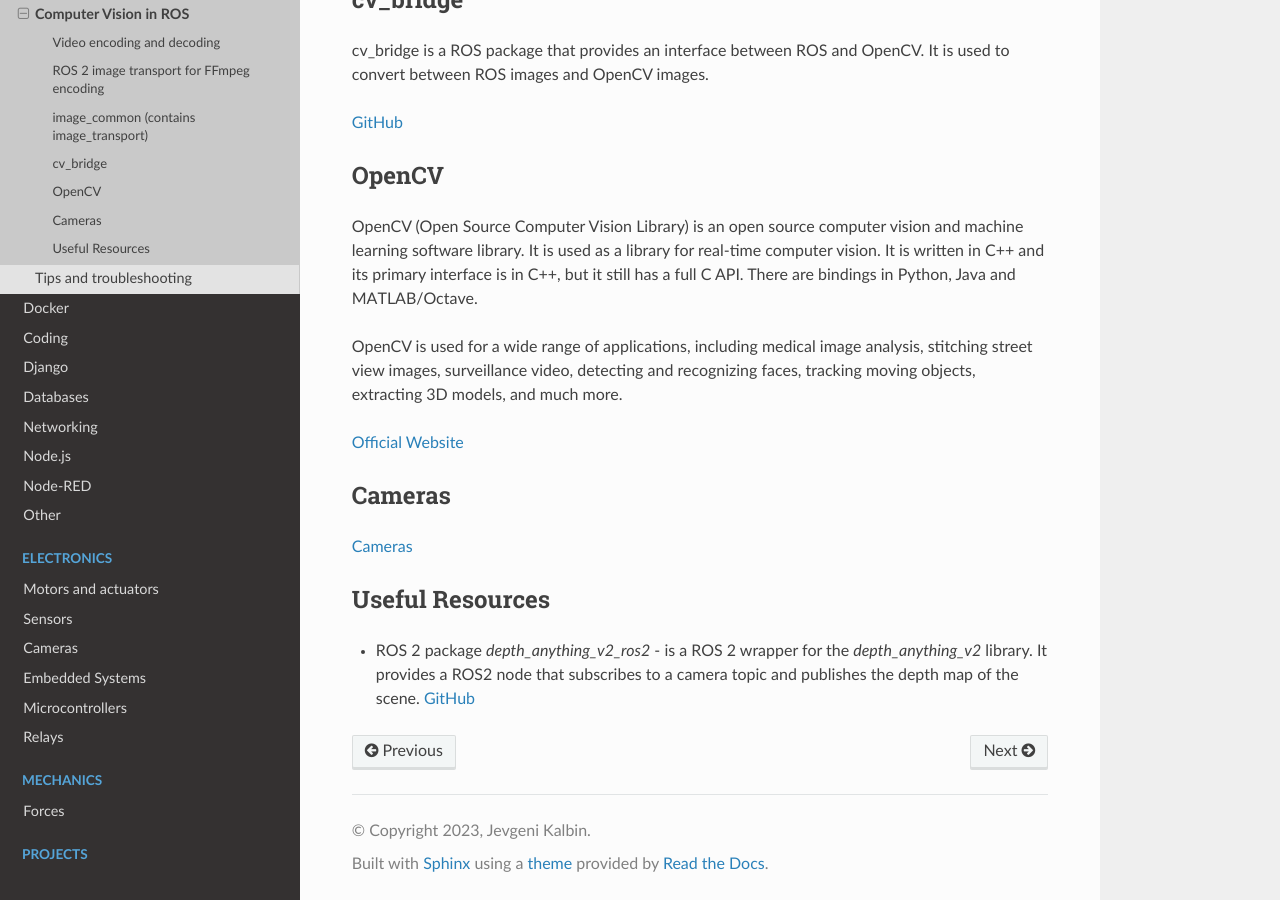
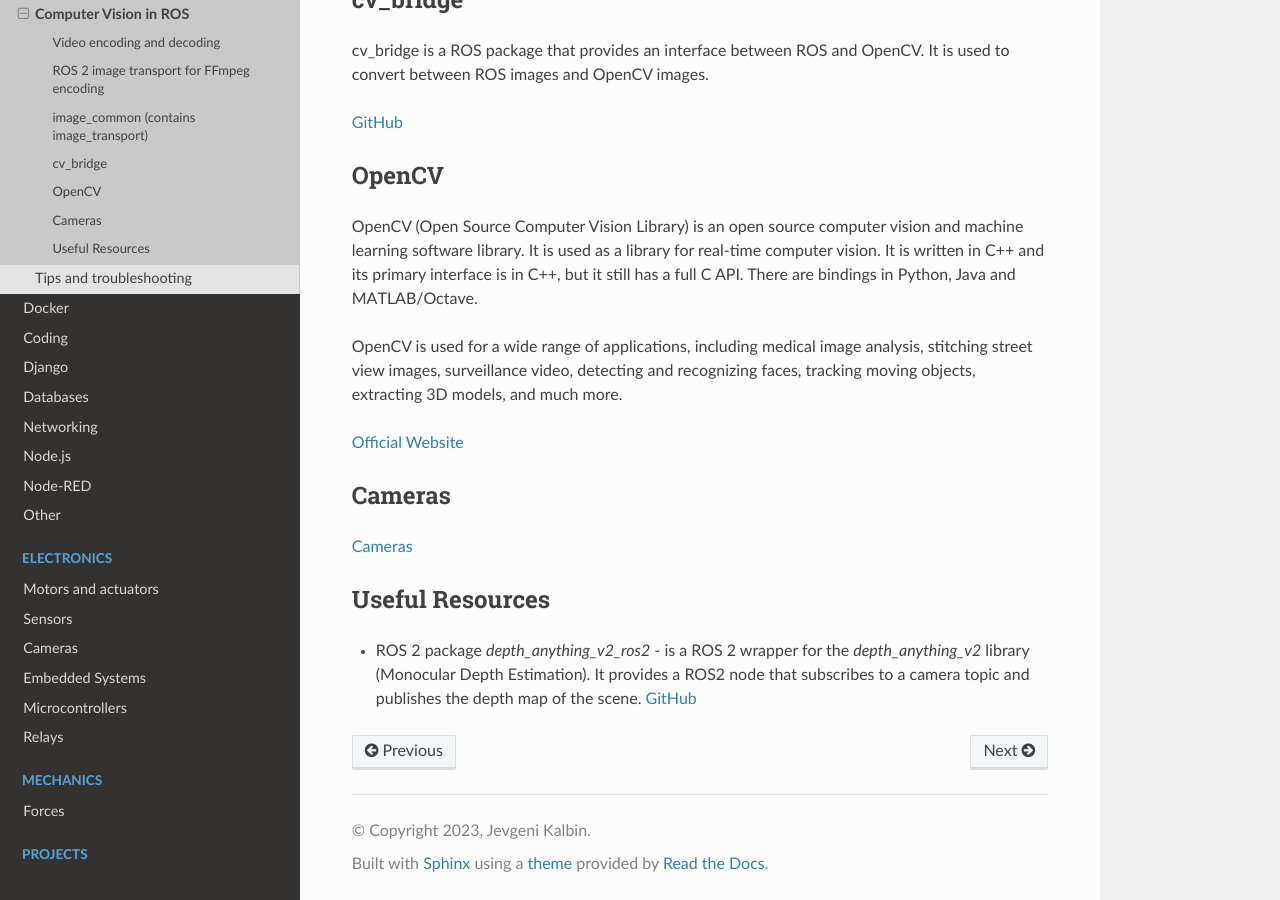
Before and after one commit to jevgenik/manuals, a Sphinx documentation site: the page built from source/files/software/ros2/computer_vision_in_ros.rst, in a window 1280 px wide and 900 px high, scrolled down 939 px. Built offline with Sphinx 7.4.7 and the Read the Docs theme 2.0.0, drawn with Linux system fonts in a browser that asks for light colours.

Commit message:
depth anything

```diff
--- a/source/files/software/ros2/computer_vision_in_ros.rst
+++ b/source/files/software/ros2/computer_vision_in_ros.rst
@@ -59,5 +59,5 @@ Cameras
 Useful Resources
 ================
 
-* ROS 2 package *depth_anything_v2_ros2* - is a ROS 2 wrapper for the *depth_anything_v2* library. It provides a ROS2 node that subscribes
-  to a camera topic and publishes the depth map of the scene. `GitHub <https://github.com/grupo-avispa/depth_anything_v2_ros2?tab=readme-ov-file>`_
+* ROS 2 package *depth_anything_v2_ros2* - is a ROS 2 wrapper for the *depth_anything_v2* library (Monocular Depth Estimation). It provides a ROS2 node
+  that subscribes to a camera topic and publishes the depth map of the scene. `GitHub <https://github.com/grupo-avispa/depth_anything_v2_ros2?tab=readme-ov-file>`_
```
